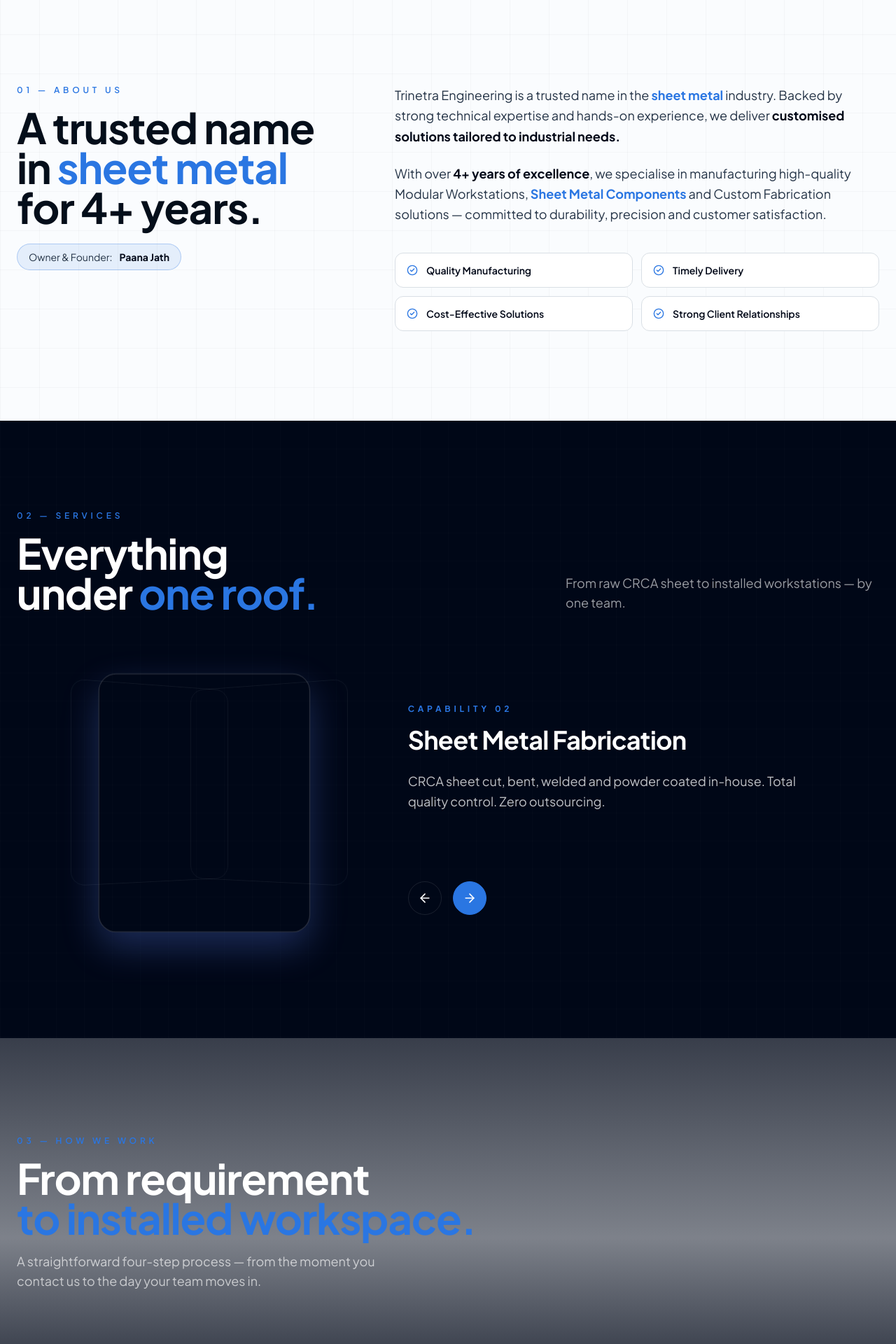
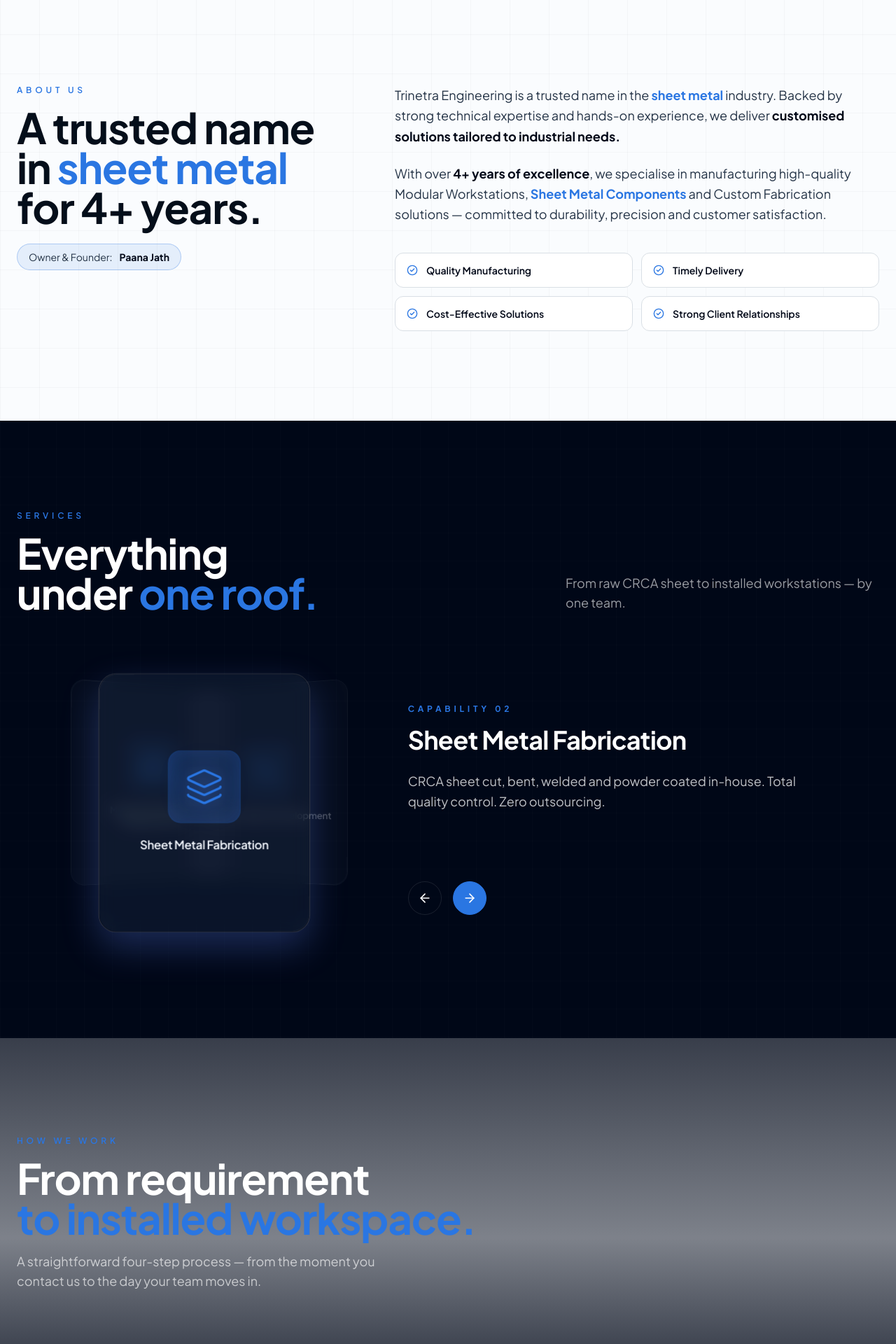
Before and after one commit to ajay-turningpoint-vapi/panna-jaat-trintera-engineering, a React (Vite) app: page / in a window 1280 px wide. Shown: the part 1500-3420 px from the top of the page at 70% size. Built offline with nearby package versions, Linux system fonts and the light colour scheme.

Commit message:
style: remove service images and update section titles

```diff
--- a/src/components/AssetVault.jsx
+++ b/src/components/AssetVault.jsx
@@ -36,11 +36,10 @@
         <div className="grid lg:grid-cols-12 gap-12 items-end mb-14">
           <Reveal className="lg:col-span-7">
             <div className="text-xs uppercase tracking-[0.4em] text-accent-blue font-semibold">
-              <span className="font-serif italic text-base normal-case tracking-normal mr-2">07</span>
-              — Architect Asset Vault
+              Architect Asset Vault
             </div>
             <h2 className="mt-4 text-5xl md:text-7xl font-bold leading-[0.9] text-balance">
-              Drop a Trinetra block into your <span className="font-serif italic text-accent-blue">floor plan</span>.
+              Drop a Trinetra block into your <span className="text-accent-blue">floor plan</span>.
             </h2>
           </Reveal>
           <Reveal delay={0.15} className="lg:col-span-5 text-steel text-lg">
@@ -60,7 +59,7 @@
                   <div className="h-12 w-12 rounded-xl bg-ink/5 group-hover:bg-accent-blue/10 flex items-center justify-center transition-colors">
                     <f.icon className="h-6 w-6 text-ink group-hover:text-accent-blue transition-colors" strokeWidth={1.5} />
                   </div>
-                  <span className="font-serif italic text-2xl text-accent-blue/70">0{i + 1}</span>
+                  <span className="text-2xl text-accent-blue/70">0{i + 1}</span>
                 </div>
                 <div className="mt-8">
                   <div className="flex items-baseline gap-2">
--- a/src/components/CaseStudies.jsx
+++ b/src/components/CaseStudies.jsx
@@ -27,7 +27,7 @@
       <div className="mx-auto max-w-7xl">
         <div className="flex items-end justify-between flex-wrap gap-6 mb-16">
           <Reveal>
-            <div className="text-xs uppercase tracking-[0.4em] text-accent-blue font-semibold">05 — Projects</div>
+            <div className="text-xs uppercase tracking-[0.4em] text-accent-blue font-semibold">Projects</div>
             <h2 className="mt-4 text-5xl md:text-6xl font-bold leading-[0.95] max-w-3xl text-balance">
               Empty floorplate to <span className="text-accent-blue">live workplace.</span>
             </h2>
--- a/src/components/ComparisonMatrix.jsx
+++ b/src/components/ComparisonMatrix.jsx
@@ -45,11 +45,10 @@
         <div className="grid lg:grid-cols-12 gap-10 items-end mb-14">
           <Reveal className="lg:col-span-7">
             <div className="text-xs uppercase tracking-[0.4em] text-accent-blue font-semibold">
-              <span className="font-serif italic text-base normal-case tracking-normal mr-2">06</span>
-              — Why factory-direct
+              Why factory-direct
             </div>
             <h2 className="mt-4 text-5xl md:text-7xl font-bold leading-[0.9] text-balance">
-              The honest <span className="font-serif italic text-accent-blue">difference</span>, line by line.
+              The honest <span className="text-accent-blue">difference</span>, line by line.
             </h2>
           </Reveal>
           <Reveal delay={0.15} className="lg:col-span-5 text-white/60 text-lg">
@@ -72,7 +71,7 @@
             <Reveal key={r.label} delay={i * 0.05}>
               <div className="grid grid-cols-1 md:grid-cols-12 gap-y-3 md:gap-x-6 px-6 md:px-8 py-7 border-b border-white/10 last:border-b-0 hover:bg-white/[0.02] transition-colors group">
                 <div className="md:col-span-4 flex items-baseline gap-3">
-                  <span className="font-serif italic text-accent-blue text-lg">0{i + 1}</span>
+                  <span className="text-accent-blue text-lg">0{i + 1}</span>
                   <span className="text-lg font-semibold text-white">{r.label}</span>
                 </div>
                 <div className="md:col-span-4 text-white/50 text-sm leading-relaxed">
--- a/src/components/ui/CircularServices.jsx
+++ b/src/components/ui/CircularServices.jsx
@@ -148,13 +148,19 @@
                 }`}
                 style={getCardStyle(index)}
               >
-                {service.image && (
-                  <img
-                    src={service.image}
-                    alt={service.title}
-                    className="w-full h-full object-cover select-none pointer-events-none"
-                  />
-                )}
+                <div className="w-full h-full bg-white/[0.03] flex flex-col items-center justify-center p-6 text-center backdrop-blur-md">
+                  <div className={`p-5 rounded-2xl bg-accent-blue/10 border border-accent-blue/20 mb-6 transition-all duration-500 shadow-[inset_0_0_20px_rgba(93,130,240,0.15)] ${isActive ? 'scale-110 bg-accent-blue/20' : 'scale-100'}`}>
+                    <Icon className={`w-12 h-12 text-accent-blue transition-all duration-500 ${isActive ? 'opacity-100 drop-shadow-[0_0_15px_rgba(93,130,240,0.6)]' : 'opacity-60'}`} strokeWidth={1.5} />
+                  </div>
+                  <h4 className={`font-semibold text-sm md:text-base text-balance leading-tight transition-all duration-500 ${isActive ? 'text-white' : 'text-white/50'}`}>
+                    {service.title}
+                  </h4>
+                  {/* Decorative corner accents */}
+                  <div className="absolute top-0 left-0 w-12 h-12 border-t border-l border-white/10 rounded-tl-3xl opacity-50 pointer-events-none"></div>
+                  <div className="absolute bottom-0 right-0 w-12 h-12 border-b border-r border-white/10 rounded-br-3xl opacity-50 pointer-events-none"></div>
+                  {/* Subtle background glow */}
+                  <div className={`absolute inset-0 bg-accent-blue/5 rounded-3xl opacity-0 transition-opacity duration-500 pointer-events-none ${isActive ? 'opacity-100' : ''}`}></div>
+                </div>
               </div>
             );
           })}
--- a/src/pages/Home.jsx
+++ b/src/pages/Home.jsx
@@ -45,31 +45,26 @@
     icon: Building2,
     title: "Modular Workstation Manufacturing",
     copy: "From a 4-seat starter to a 200-seat floor — every bench sized, finished and cabled to your exact specification.",
-    image: "/service_workstation.png",
   },
   {
     icon: Layers,
     title: "Sheet Metal Fabrication",
     copy: "CRCA sheet cut, bent, welded and powder coated in-house. Total quality control. Zero outsourcing.",
-    image: "/service_fabrication.png",
   },
   {
     icon: Settings2,
     title: "Custom Design & Development",
     copy: "Send us your floor plan. We return a layout-optimised workstation design within 24 hours.",
-    image: "/service_design.png",
   },
   {
     icon: Wrench,
     title: "Welding & Assembly",
     copy: "Every joint MIG-welded on a squareness jig. Structural integrity inspected at every shift.",
-    image: "/service_welding.png",
   },
   {
     icon: Paintbrush,
     title: "Powder Coating & Finishing",
     copy: "7-step pretreatment. 60-micron electrostatic coat. Baked at 200°C. Built to last a decade.",
-    image: "/service_coating.png",
   },
 ];
 
@@ -514,7 +509,7 @@
         <div className="lg:col-span-5">
           <Reveal>
             <div className="text-xs uppercase tracking-[0.4em] text-accent-blue font-semibold">
-              01 — About Us
+              About Us
             </div>
             <h2 className="mt-4 text-5xl md:text-6xl font-bold text-balance leading-[0.95]">
               A trusted name in{" "}
@@ -581,7 +576,7 @@
         <div className="flex items-end justify-between flex-wrap gap-4 mb-10 md:mb-16">
           <Reveal>
             <div className="text-xs uppercase tracking-[0.4em] text-accent-blue font-semibold">
-              02 — Services
+              Services
             </div>
             <h2 className="mt-4 text-5xl md:text-6xl font-bold text-balance max-w-2xl leading-[0.95]">
               Everything under{" "}
@@ -668,7 +663,7 @@
         <div className="relative h-full flex items-center mx-auto max-w-7xl px-6">
           <Reveal>
             <div className="text-xs uppercase tracking-[0.4em] text-accent-blue font-semibold">
-              03 — How We Work
+              How We Work
             </div>
             <h2 className="mt-4 text-4xl md:text-6xl font-bold text-white leading-[0.95]">
               From requirement
@@ -748,7 +743,7 @@
         <div className="flex items-end justify-between flex-wrap gap-4 mb-8 md:mb-16">
           <Reveal>
             <div className="text-xs uppercase tracking-[0.4em] text-accent-blue font-semibold">
-              04 — Products
+              Products
             </div>
             <h2 className="mt-4 text-5xl md:text-6xl font-bold text-balance max-w-3xl leading-[0.95]">
               A modular system for{" "}
@@ -840,7 +835,7 @@
       <div className="mx-auto max-w-7xl">
         <Reveal>
           <div className="text-xs uppercase tracking-[0.4em] text-accent-blue font-semibold">
-            09 — Completed Projects
+            Completed Projects
           </div>
           <h2 className="mt-4 text-5xl md:text-6xl font-bold leading-[0.95] max-w-3xl">
             Trusted across <span className="text-accent-blue">India.</span>
@@ -887,7 +882,7 @@
         <div className="lg:col-span-5">
           <Reveal>
             <div className="text-xs uppercase tracking-[0.4em] text-accent-blue font-semibold">
-              10 — Contact
+              Contact
             </div>
             {/* AIDA - Action: Benefit-led headline */}
             <h2 className="mt-4 text-4xl md:text-6xl font-bold leading-[0.95] text-balance">
```
